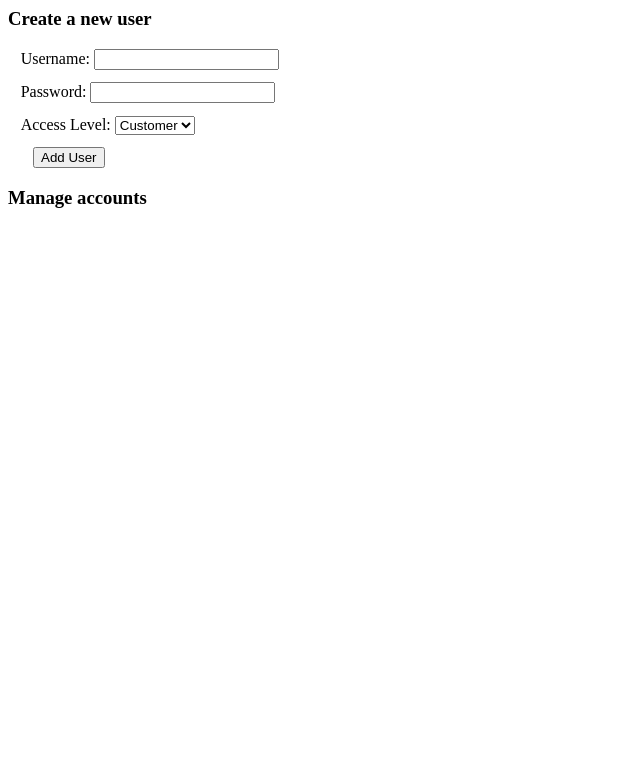
After one commit to TheWanderingCrow/CSIS410-Liberty, a PHP site: template src/pages/admin_manage.php in a window 1280 px wide. The commit adds this page. Shown: the top 780 px of the page, without its empty margins (0-640 px from the left). Run offline with PHP 8.4, Linux system fonts and the light colour scheme; the template is opened without the code that fills it, so the values that code supplies are empty.

Commit message:
Admin can add/delete users from admin_manage

```diff
--- /dev/null
+++ b/src/pages/admin_manage.php
@@ -0,0 +1,61 @@
+<?php
+require __DIR__."/../../vendor/autoload.php";
+use CrowCMS\Design;
+use CrowCMS\UserClient;
+
+$client = new UserClient;
+
+Design::requires_authentication('admin');
+Design::prelude();
+Design::header();
+
+if (isset($_POST['action'])) {
+    if ($_POST['action'] == "createUser") {
+        $client->addUser($_POST['username'], $_POST['password'], $_POST['accesslevel']);
+    }
+
+    if ($_POST['action'] == "deleteUser") {
+        $client->delUser($_POST['user']);
+    }
+}
+?>
+
+<body>
+
+<div>
+    <h3>Create a new user</h3>
+    <form action="/index.php?p=admin_manage" method="post">
+        <div style="margin: 1%;"><label>Username: <input type="text" name="username"/></label></div>
+        <div style="margin: 1%;"><label>Password: <input type="password" name="password"/></label></div>
+        <div style="margin: 1%;"><label>Access Level: <select name="accesslevel">
+            <option value="customer">Customer</option>
+            <option value="publisher">Publisher</option>
+            <option value="admin">Admin</option>
+        </select>
+        <input type="text" name="action" value="createUser" hidden/>
+        <div style="margin: 1%;"><input type="submit" value="Add User"/></div>
+    </form>
+</div>
+
+<div>
+    <h3>Manage accounts</h3>
+    <?php
+        $res = $client->listUsers();
+        $rows = [];
+        foreach ($res as $user) {
+            $template = <<<HEREDOC
+            <form action="/index.php?p=admin_manage" method="post">
+            <input type="text" name="action" value="deleteUser" hidden/>
+            <input type="text" name="user" value="{$user['username']}" hidden/>
+            <span><p style="margin: 1%;">{$user['username']}<button type="submit" style="margin:1%;">Delete</button></p></span>
+            </form>
+            HEREDOC;
+            array_push($rows, $template);
+        }
+        echo implode('', $rows);
+    ?>
+
+
+<?php Design::footer(__FILE__);?>
+</body>
+</html>
--- a/test.php
+++ b/test.php
@@ -1,9 +1,9 @@
 <?php
 
 require __DIR__."/vendor/autoload.php";
-use CrowCMS\FormClient;
+use CrowCMS\UserClient;
 
 
-$client = new FormClient;
+$client = new UserClient;
 
-print_r($client->fetchresults('get'));
+print_r($client->login('admin', 'admin'));
```
Also changed, not shown: src/UserClient.php (+18 -3 lines).
